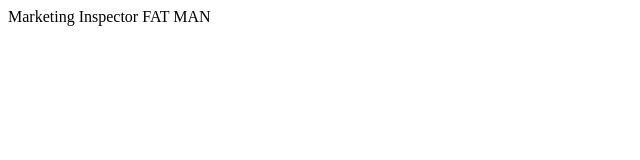
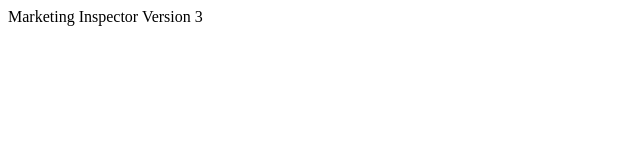
Before and after one commit to joeapfelbaum/marketinginspector, a plain HTML site: page index.html in a window 1280 px wide. Shown: the full height of the page, 0-640 px from the left. Drawn offline with Linux system fonts and the light colour scheme.

Commit message:
updated index with version 3

```diff
--- a/index.html
+++ b/index.html
@@ -6,6 +6,6 @@
     <title>Marketing Inspector Test</title>
 </head>
 <body>
-    Marketing Inspector FAT MAN
+    Marketing Inspector Version 3
 </body>
 </html>
```
